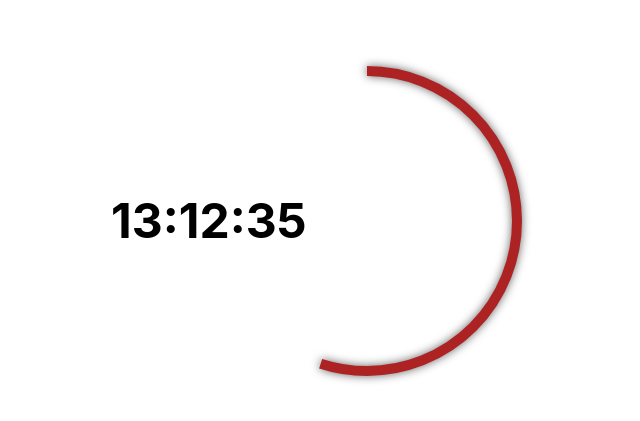
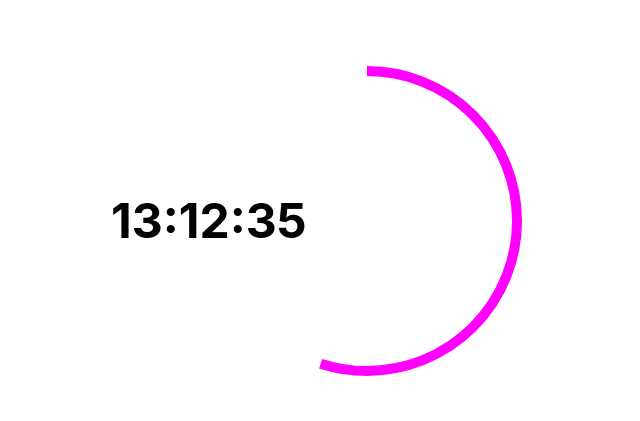
Before and after one commit to d-kowalik/productive-time-tracker, a React (Create React App) app: page / in a window 1280 px wide. Shown: the part 177-598 px from the top of the page, without its empty margins (273-913 px from the left). Built offline with nearby package versions, Linux system fonts and the light colour scheme.

Commit message:
Change circle's styling a bit

```diff
--- a/src/DynamicCircle.js
+++ b/src/DynamicCircle.js
@@ -24,11 +24,11 @@ class DynamicCircle extends Component {
     const quart = Math.PI / 2
     const counterClockwise = false
     ctx.lineWidth = 10
-    ctx.strokeStyle = '#ad2323'
-    ctx.shadowOffsetX = 0
-    ctx.shadowOffsetY = 0
-    ctx.shadowBlur = 10
-    ctx.shadowColor = '#656565'
+    ctx.strokeStyle = '#FF00FF'
+    // ctx.shadowOffsetX = 0
+    // ctx.shadowOffsetY = 0
+    // ctx.shadowBlur = 10
+    // ctx.shadowColor = '#656565'
     if (!anim) {
       ctx.clearRect(0, 0, canvas.width, canvas.height)
       ctx.beginPath()
```
